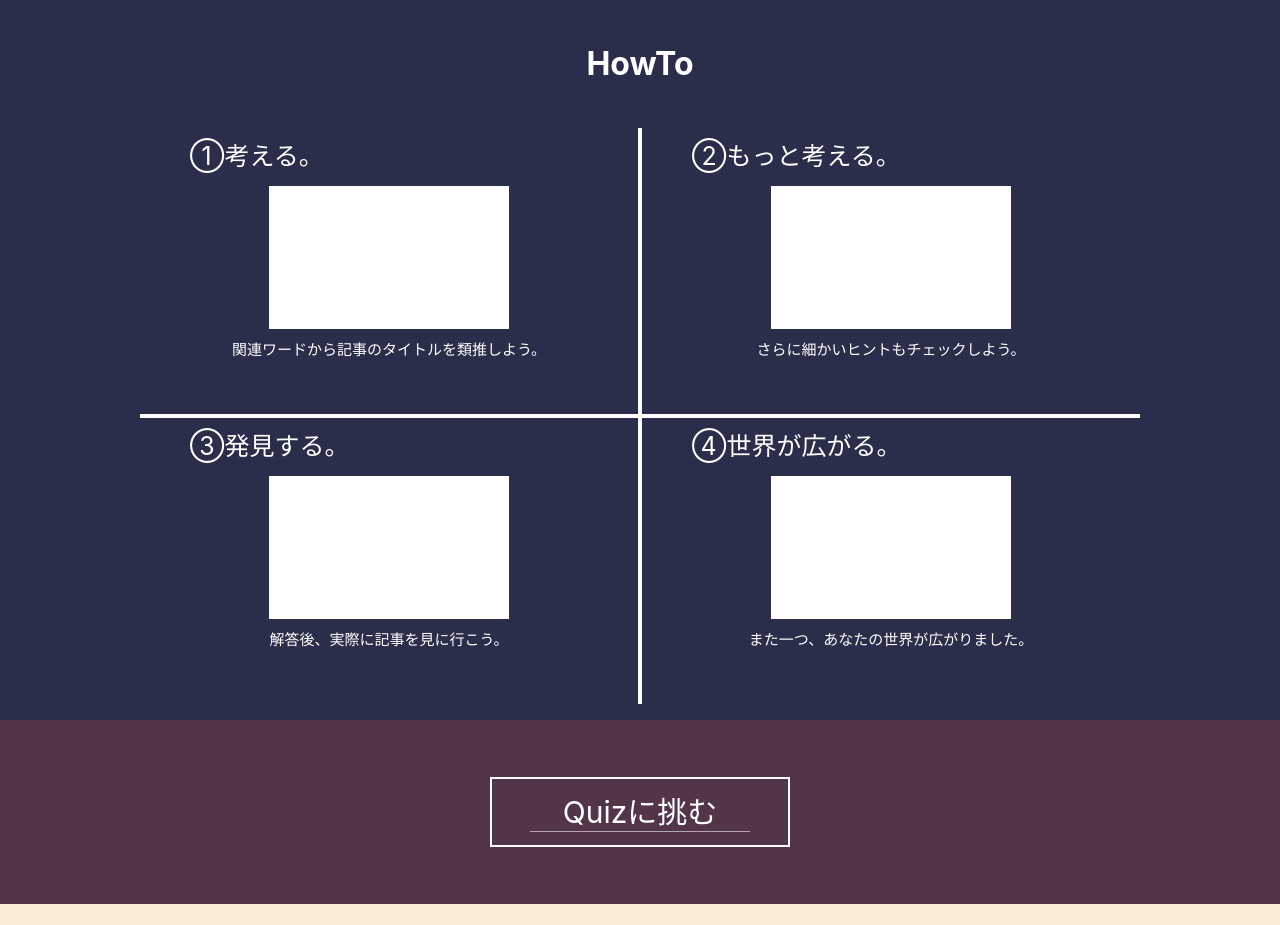
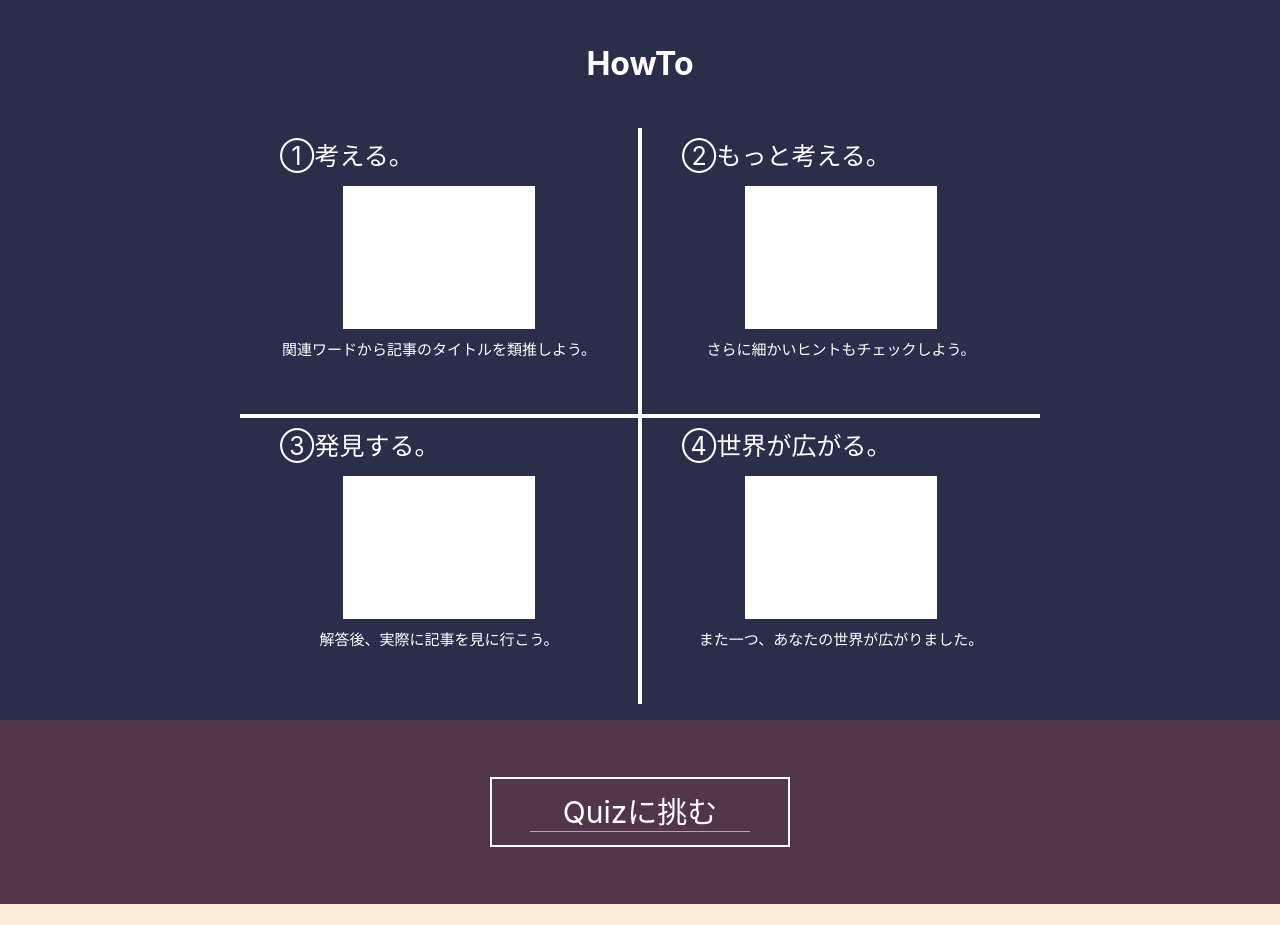
Before and after one commit to TakafumiWada/wiki-quiz-frontend, a Vue app: page / in a window 1280 px wide. Shown: the part 1600-2525 px from the top of the page. Built offline with nearby package versions, Linux system fonts and the light colour scheme.

Commit message:
FIX: howtoContentの横幅を修正

```diff
--- a/src/stylesheets/home.scss
+++ b/src/stylesheets/home.scss
@@ -142,6 +142,7 @@ $border-size: 2.5px;
   &__contents {
     height: 80%;
     width: 100%;
+    max-width: 1000px;
     display: flex;
     flex-wrap: wrap;
     justify-content: center;
```
